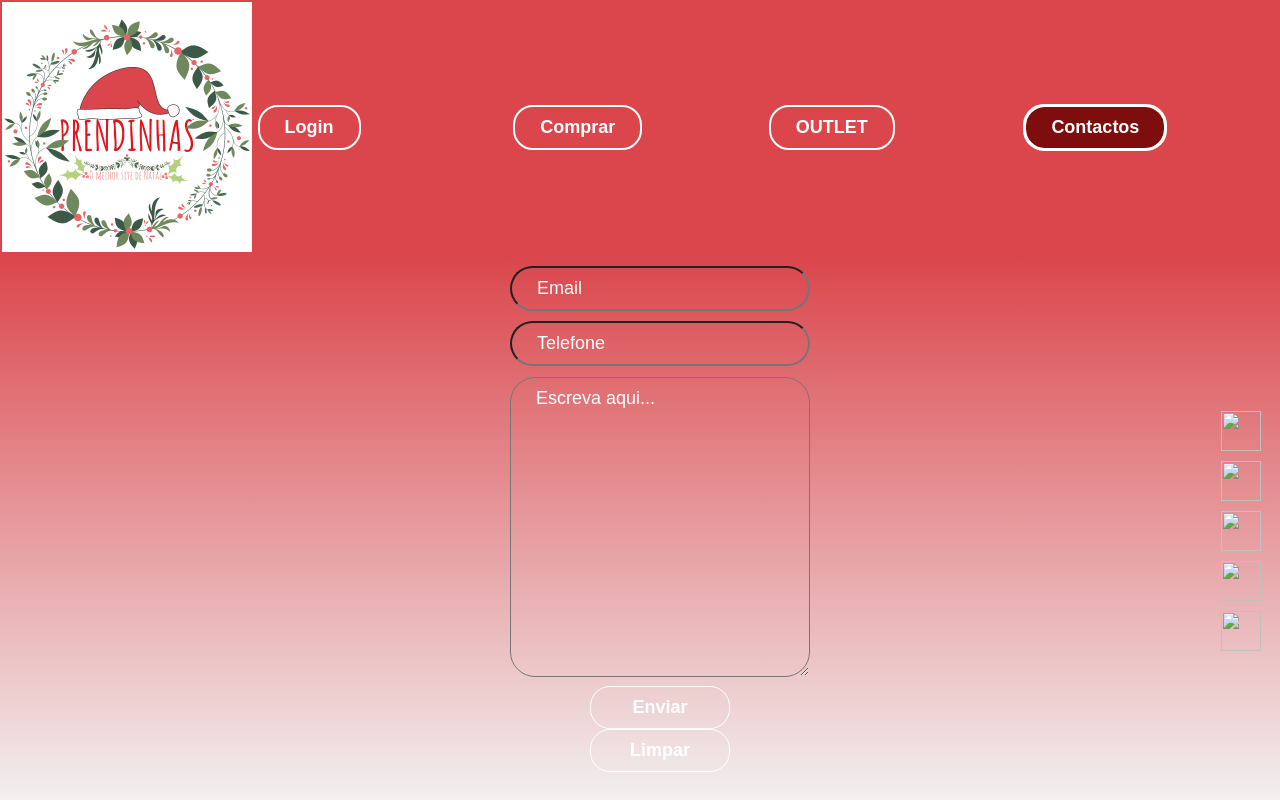
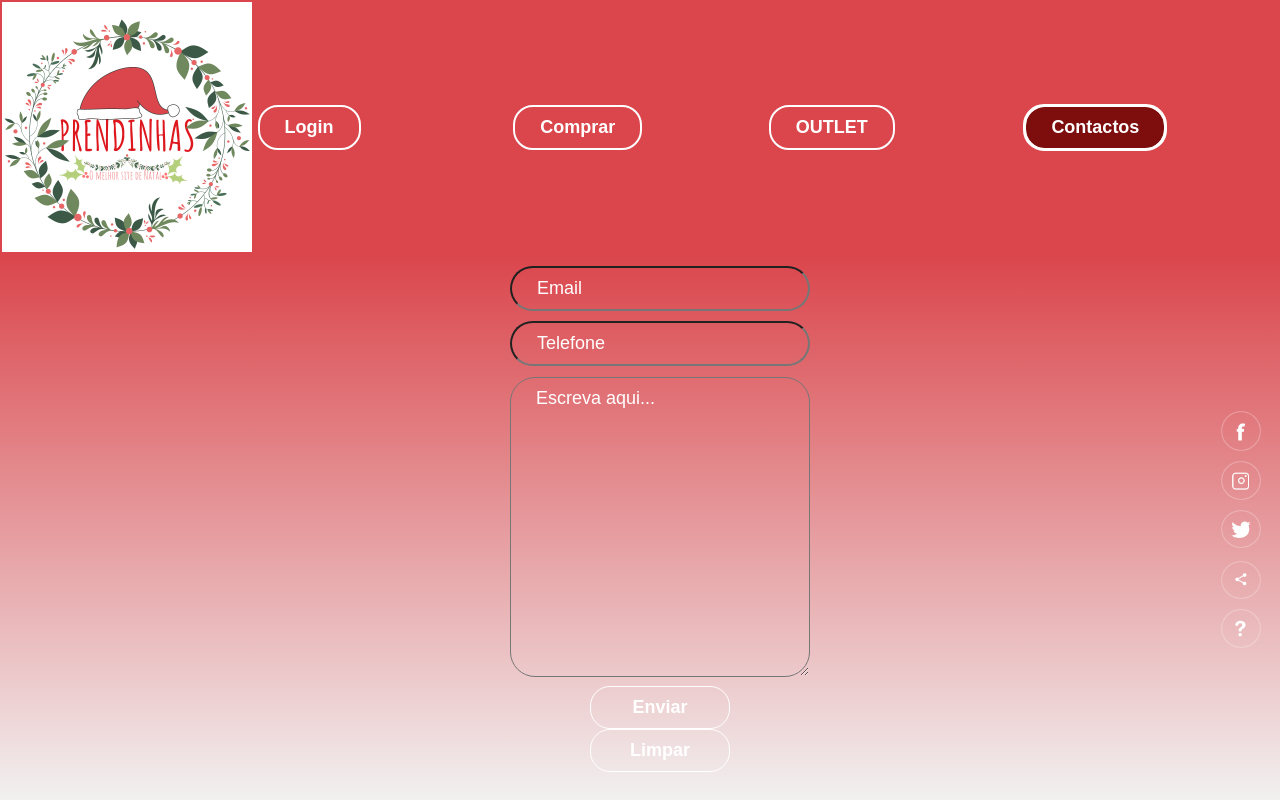
Before and after one commit to banemoreira/sitefinal, a plain HTML site: page contactos.html in a window 1280 px wide. Drawn offline with Linux system fonts and the light colour scheme.

Commit message:
Update contactos.html

```diff
--- a/contactos.html
+++ b/contactos.html
@@ -37,15 +37,15 @@
         </div>
         <div class="side-bar">
             <div class="social-links">
-                <a href="https://wwww.facebook.com/" target="_blank"><img src="img/fb.png"></a>
-                <a href="https://www.instagram.com/" target="_blank"><img src="img/ig.png"></a>
-                <a href="https://twitter.com/" target="_blank"><img src="img/tw.png"></a>
+                <a href="https://wwww.facebook.com/" target="_blank"><img src="fb.png"></a>
+                <a href="https://www.instagram.com/" target="_blank"><img src="ig.png"></a>
+                <a href="https://twitter.com/" target="_blank"><img src="tw.png"></a>
             </div>
 
             <div class="useful-links">
-                <img src="img/share.png">
+                <img src="share.png">
                 <a href="https://www.google.com/search?sxsrf=ALeKk03Jtcd8TU06XByGN5OoiURJpw6N7Q%3A1608114656276&source=hp&ei=4OHZX86QDsfgUdmQkugE&q=prendinhas.pt&oq=prendinhas.pt"
-                    target="_blank"><img src="img/info.png"></a>
+                    target="_blank"><img src="info.png"></a>
             </div>
 
         </div>
```
